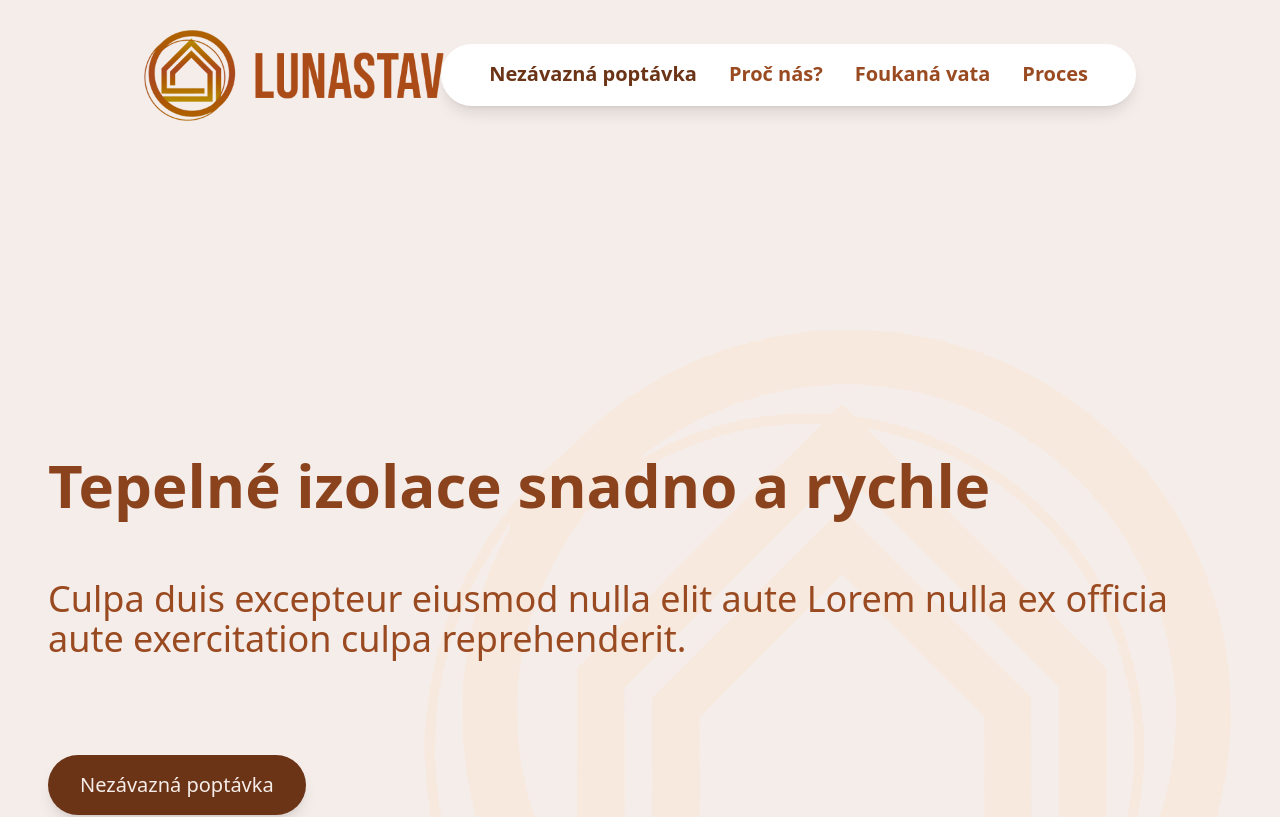
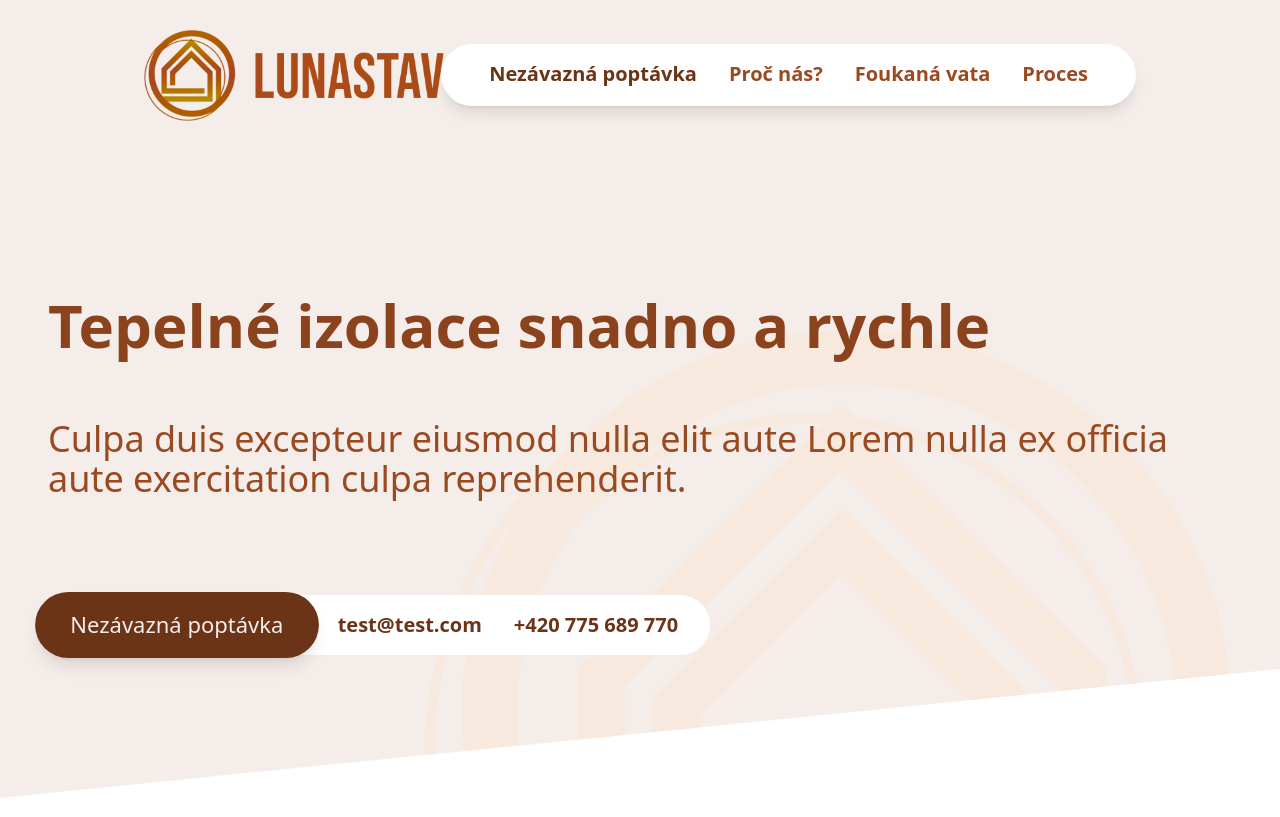
Before and after one commit to OndrejJuda/tepelne-izolace, a Next.js app: page / in a window 1280 px wide. Shown: the top 817 px of the page. Built offline with nearby package versions, Linux system fonts and the light colour scheme.

Commit message:
contact info

```diff
--- a/components/Hero.jsx
+++ b/components/Hero.jsx
@@ -3,13 +3,13 @@ import { CTAButton } from './';
 
 const Hero = () => {
   return (
-    <section className='flex flex-col items-center bg-primary-50 py-16 lg:py-40 md:clip-hero overflow-hidden relative'>
+    <section className='flex flex-col items-center bg-primary-50 lg:clip-hero overflow-hidden relative'>
       <img
         src='/logo/logo-one-color.svg'
         alt='logo'
         className='absolute top-[600px] -right-44 md:right-32 md:top-64 opacity-50 scale-125'
       />
-      <div className='flex flex-col justify-center items-center lg:items-start p-6 sm:px-12 min-h-[calc(100vh-155px)] md:h-auto relative'>
+      <div className='flex flex-col justify-center items-center lg:items-start p-6 sm:px-12 min-h-[calc(100vh-110px)] sm:min-h-[calc(100vh-155px)] md:h-auto relative'>
 
         <h1 className='text-5xl md:text-6xl font-bold text-primary-600 mb-16'>
           Tepelné izolace snadno a rychle
@@ -19,7 +19,27 @@ const Hero = () => {
           Culpa duis excepteur eiusmod nulla elit aute Lorem nulla ex officia aute exercitation culpa reprehenderit.
         </p>
 
-        <CTAButton>Nezávazná poptávka</CTAButton>
+        <div className='lg:hidden flex flex-col items-center gap-4 bg-white py-6 px-6 rounded-xl'>
+          <a href='mailto:test@test.com' className='text-xl font-semibold text-primary-700'>test@test.com</a>
+          <CTAButton>Nezávazná poptávka</CTAButton>
+          <a href='tel:+420775689770' className='text-xl font-semibold text-primary-700'>+420 775 689 770</a>
+        </div>
+
+        <div className='hidden lg:flex items-center gap-8 bg-white rounded-full pr-8'>
+          <div className='scale-110'>
+          <CTAButton>Nezávazná poptávka</CTAButton>
+          </div>
+          <a href='mailto:test@test.com' className='text-xl font-semibold text-primary-700'>test@test.com</a>
+          <a href='tel:+420775689770' className='text-xl font-semibold text-primary-700'>+420 775 689 770</a>
+        </div>
+
+        {/* <div className='flex flex-col lg:flex-row lg:gap-8 items-center lg:bg-white lg:rounded-full'>
+          <a href='mailto:test@test.com' className='text-lg font-bold text-primary-900 p-2 px-6 pb-4 -mb-2 bg-white rounded-t-3xl'>test@test.com</a>
+          <div className='z-10'>
+            <CTAButton>Nezávazná poptávka</CTAButton>
+          </div>
+          <a href='tel:+420775689770' className='text-lg font-bold text-primary-900 p-2 px-6 pt-4 -mt-2 bg-white rounded-b-3xl'>+420 775 689 770</a>
+        </div> */}
       </div>
 
     </section>
```
